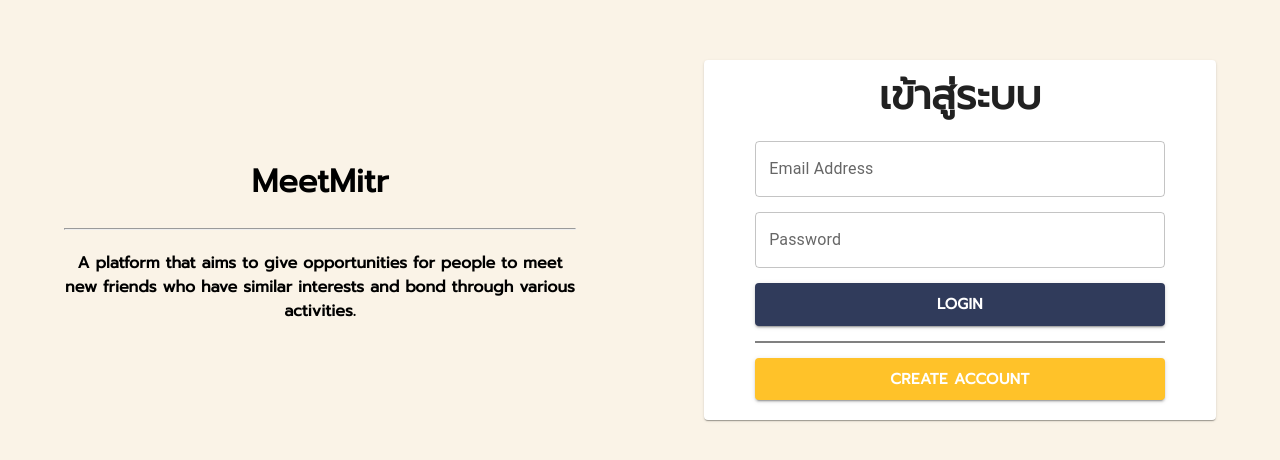
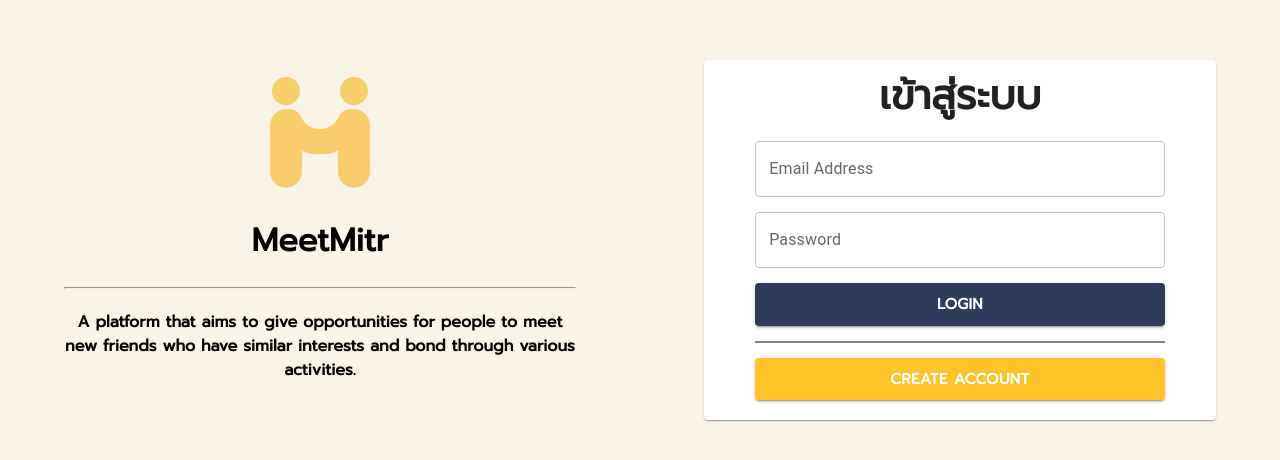
Before and after one commit to MeetMitr/web, a React (Create React App) app: page / in a window 1280 px wide. Shown: the part 160-620 px from the top of the page. Built offline with nearby package versions, Linux system fonts and the light colour scheme.

Commit message:
finish auth

```diff
--- a/src/pages/LoginPage.tsx
+++ b/src/pages/LoginPage.tsx
@@ -1,6 +1,7 @@
 import { Box, Paper, TextField, Button } from "@mui/material";
 import { useState } from "react";
 import { Link } from "react-router-dom";
+import LogoYellow from "../resources/logoYellow.svg";
 
 const LoginPage = () => {
   const [emailAddress, setEmailAddress] = useState("");
@@ -19,6 +20,7 @@ const LoginPage = () => {
     >
       <Box alignItems="center" display="flex" width="50%">
         <Box width="100%" textAlign="center" paddingX="10%">
+          <img width="100px" src={LogoYellow} alt="logo" />
           <h1>MeetMitr</h1>
           <hr />
           <h4>
--- a/src/pages/RegisterPage.tsx
+++ b/src/pages/RegisterPage.tsx
@@ -4,6 +4,7 @@ import { useState } from "react";
 import AdapterDateFns from "@mui/lab/AdapterDateFns";
 import LocalizationProvider from "@mui/lab/LocalizationProvider";
 import DatePicker from "@mui/lab/DatePicker";
+import { Link } from "react-router-dom";
 
 const RegisterPage = () => {
   const [gender, setGender] = useState("");
@@ -138,14 +139,15 @@ const RegisterPage = () => {
               </Box>
             </Box>
           </Box>
-
           <Box marginTop="20px" width="100%">
+            <Link to="/">
               <Button
                 variant="contained"
                 style={{ width: "100%", backgroundColor: "#FFC229" }}
               >
                 Register
               </Button>
+            </Link>
           </Box>
         </Box>
       </Paper>
```
Also changed, not shown: src/resources/logoYellow.svg (added). Lines whose indentation alone changed are shown as unchanged.
